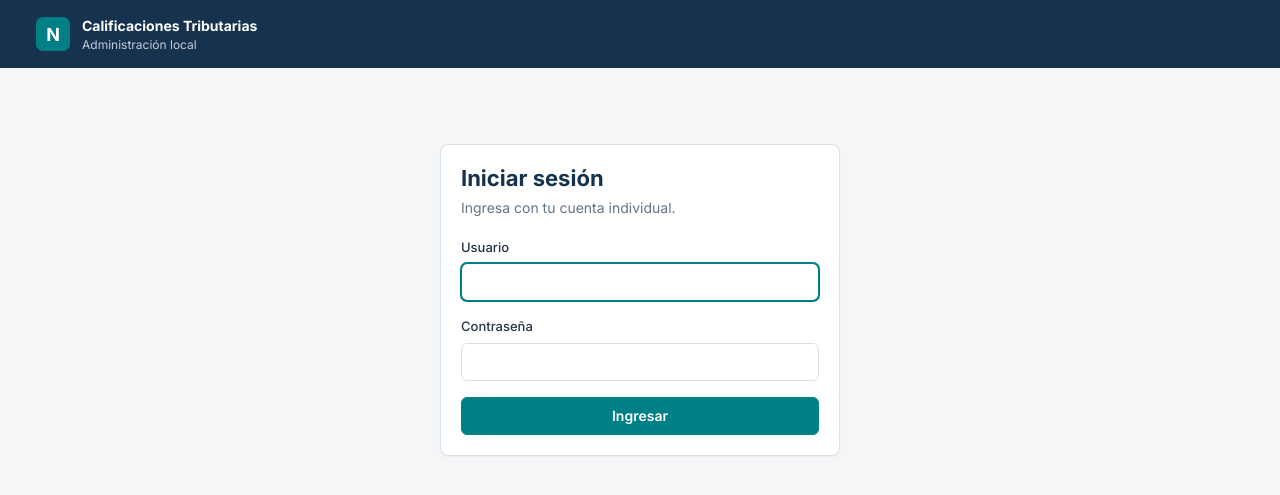
After one commit to Yvngbabuin0/Proyecto-Integrado-eva3, a Django app: page /cuentas/login/ in a window 1280 px wide. The commit adds this page. Shown: the top 495 px of the page. Run offline with Django 5.2, Linux system fonts and the light colour scheme.

Commit message:
feat: agrega inicio y cierre de sesión
Pantalla de login con las vistas de Django, cierre de sesión por POST y todas las vistas del mantenedor exigen sesión. Se quita el atajo de desarrollo que operaba como la primera corredora: ahora la corredora sale siempre del usuario autenticado.

Sesiones que expiran al cerrar el navegador o a las 8 horas, y cookies solo por HTTPS fuera de desarrollo.

```diff
--- a/calificaciones/views.py
+++ b/calificaciones/views.py
@@ -1,4 +1,5 @@
 from django.contrib import messages
+from django.contrib.auth.decorators import login_required
 from django.db import transaction
 from django.shortcuts import get_object_or_404, redirect, render
 
@@ -17,6 +18,7 @@ def con_factores(calificaciones):
     return list(calificaciones)
 
 
+@login_required
 def mantenedor(request):
     corredora = corredora_actual(request)
     locales = CalificacionLocal.objects.filter(corredora=corredora, activa=True)
@@ -56,6 +58,7 @@ def mantenedor(request):
     })
 
 
+@login_required
 def formulario(request, pk=None):
     """Ingresar (sin pk) o modificar (con pk) una calificación local de la corredora de la sesión."""
     corredora = corredora_actual(request)
@@ -84,6 +87,7 @@ def formulario(request, pk=None):
     })
 
 
+@login_required
 def baja(request, pk):
     """Baja lógica: la calificación sale del listado, pero se conserva con su histórico."""
     corredora = corredora_actual(request)
--- a/config/urls.py
+++ b/config/urls.py
@@ -3,5 +3,6 @@ from django.urls import include, path
 
 urlpatterns = [
     path('admin/', admin.site.urls),
+    path('cuentas/', include('cuentas.urls')),
     path('', include('calificaciones.urls')),
 ]
--- /dev/null
+++ b/cuentas/urls.py
@@ -0,0 +1,9 @@
+from django.contrib.auth import views as auth_views
+from django.urls import path
+
+app_name = 'cuentas'
+
+urlpatterns = [
+    path('login/', auth_views.LoginView.as_view(redirect_authenticated_user=True), name='login'),
+    path('logout/', auth_views.LogoutView.as_view(), name='logout'),
+]
--- a/static/css/app.css
+++ b/static/css/app.css
@@ -47,6 +47,15 @@ p { margin: 0; }
 }
 .brand span, .user span { display: block; font-size: 12px; opacity: .75; }
 .user { text-align: right; }
+.user-menu { display: flex; align-items: center; gap: 16px; }
+.button--on-dark { background: transparent; color: #fff; border-color: rgb(255 255 255 / 35%); }
+.button--on-dark:hover { background: rgb(255 255 255 / 10%); }
+
+/* Inicio de sesión */
+.login-panel { max-width: 400px; margin: 48px auto; }
+.login-panel h1 { font-size: 22px; color: var(--navy); }
+.login-panel .form-section > p { color: var(--muted); margin: 4px 0 20px; }
+.login-form { display: flex; flex-direction: column; gap: 16px; }
 .section-nav {
   display: flex; gap: 4px; padding: 0 36px;
   background: var(--surface); border-bottom: 1px solid var(--line);
--- a/templates/base.html
+++ b/templates/base.html
@@ -17,16 +17,24 @@
         <span>Administración local</span>
       </div>
     </div>
-    {% if corredora %}
-      <div class="user">
-        <strong>{% if user.is_authenticated %}{{ user.get_username }}{% else %}Sesión de desarrollo{% endif %}</strong>
-        <span>{{ corredora.nombre }}</span>
+    {% if user.is_authenticated %}
+      <div class="user-menu">
+        <div class="user">
+          <strong>{{ user.get_full_name|default:user.get_username }}</strong>
+          <span>{{ user.corredora.nombre|default:"Sin corredora" }}</span>
+        </div>
+        <form method="post" action="{% url 'cuentas:logout' %}">
+          {% csrf_token %}
+          <button type="submit" class="button button--small button--on-dark">Cerrar sesión</button>
+        </form>
       </div>
     {% endif %}
   </header>
-  <nav class="section-nav" aria-label="Navegación principal">
-    <a href="{% url 'calificaciones:mantenedor' %}" class="active">Mantenedor</a>
-  </nav>
+  {% if user.is_authenticated %}
+    <nav class="section-nav" aria-label="Navegación principal">
+      <a href="{% url 'calificaciones:mantenedor' %}" class="active">Mantenedor</a>
+    </nav>
+  {% endif %}
 
   <main class="page">
     {% if messages %}
--- /dev/null
+++ b/templates/registration/login.html
@@ -0,0 +1,30 @@
+{% extends 'base.html' %}
+
+{% block titulo %}Iniciar sesión · Calificaciones Tributarias{% endblock %}
+
+{% block contenido %}
+<section class="panel login-panel">
+  <div class="form-section">
+    <h1>Iniciar sesión</h1>
+    <p>Ingresa con tu cuenta individual.</p>
+
+    {% if form.non_field_errors %}
+      <p class="alert alert--error" role="alert">Usuario o contraseña incorrectos.</p>
+    {% endif %}
+
+    <form method="post" class="login-form" novalidate>
+      {% csrf_token %}
+      <input type="hidden" name="next" value="{{ next }}">
+      <label class="field">
+        <span>Usuario</span>
+        {{ form.username }}
+      </label>
+      <label class="field">
+        <span>Contraseña</span>
+        {{ form.password }}
+      </label>
+      <button type="submit" class="button button--primary">Ingresar</button>
+    </form>
+  </div>
+</section>
+{% endblock %}
```
Also changed, not shown: calificaciones/tests.py (+29 -2 lines), config/settings.py (+11 -0 lines), cuentas/sesion.py (+4 -16 lines).
